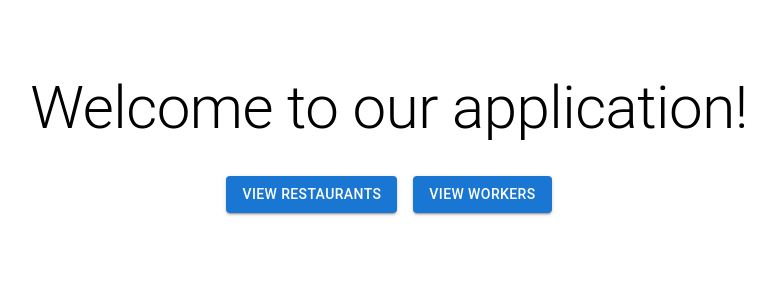
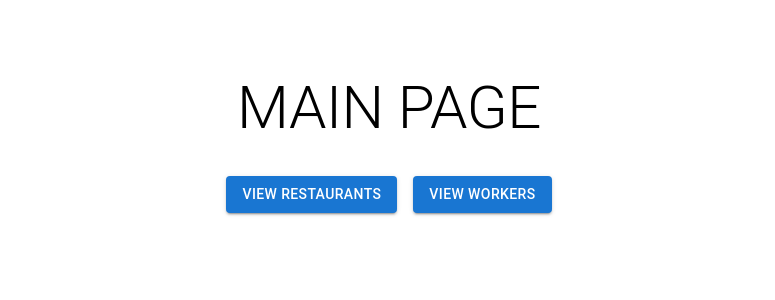
Before and after one commit to caliew/VITE_CRUD_TS, a React (Vite) app in the folder my-app/: page / in a window 1280 px wide. Shown: the top 300 px of the page, without its empty margins (251-1026 px from the left). Built offline with nearby package versions, Linux system fonts and the light colour scheme.

Commit message:
Refactor

```diff
--- a/my-app/src/components/MainPage.tsx
+++ b/my-app/src/components/MainPage.tsx
@@ -6,7 +6,7 @@ const HomePage = () => {
   return (
     <Box sx={{ textAlign: 'center', margin: '0 auto', padding: 4, maxWidth: 800 }}>
       <Typography variant="h2" component="h1">
-        Welcome to our application!
+        MAIN PAGE
       </Typography>
       <Box sx={{ marginTop: 4 }}>
         <Button variant="contained" component={Link} to="/restaurants">
--- a/my-app/src/components/RestaurantPage.tsx
+++ b/my-app/src/components/RestaurantPage.tsx
@@ -1,5 +1,5 @@
 // my-app/src/components/RestaurantPage.tsx
-import React, { useState, useEffect } from 'react';
+import { useEffect } from 'react';
 import { Box, Typography, Table, TableBody, TableCell, TableContainer, TableHead, TableRow, Paper, Button } from '@mui/material';
 import { Link } from 'react-router-dom';
 import { useSelector, useDispatch } from 'react-redux';
--- a/my-app/src/components/WorkerPage.tsx
+++ b/my-app/src/components/WorkerPage.tsx
@@ -1,5 +1,5 @@
 // my-app/src/components/WorkerPage.tsx
-import React, { useState, useEffect } from 'react';
+import { useEffect } from 'react';
 import { useSelector, useDispatch } from 'react-redux';
 import { Box, Typography, Table, TableBody, TableCell, TableContainer, TableHead, TableRow, Paper, Button } from '@mui/material';
 import { Link } from 'react-router-dom';
```
